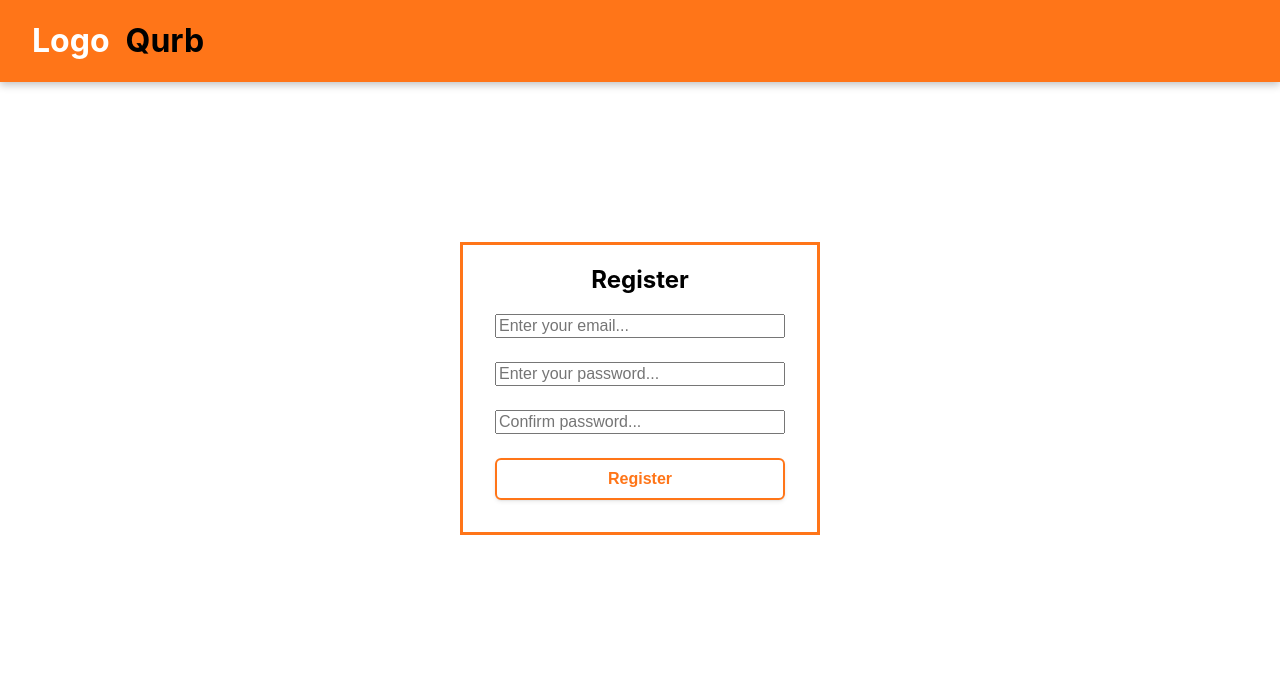
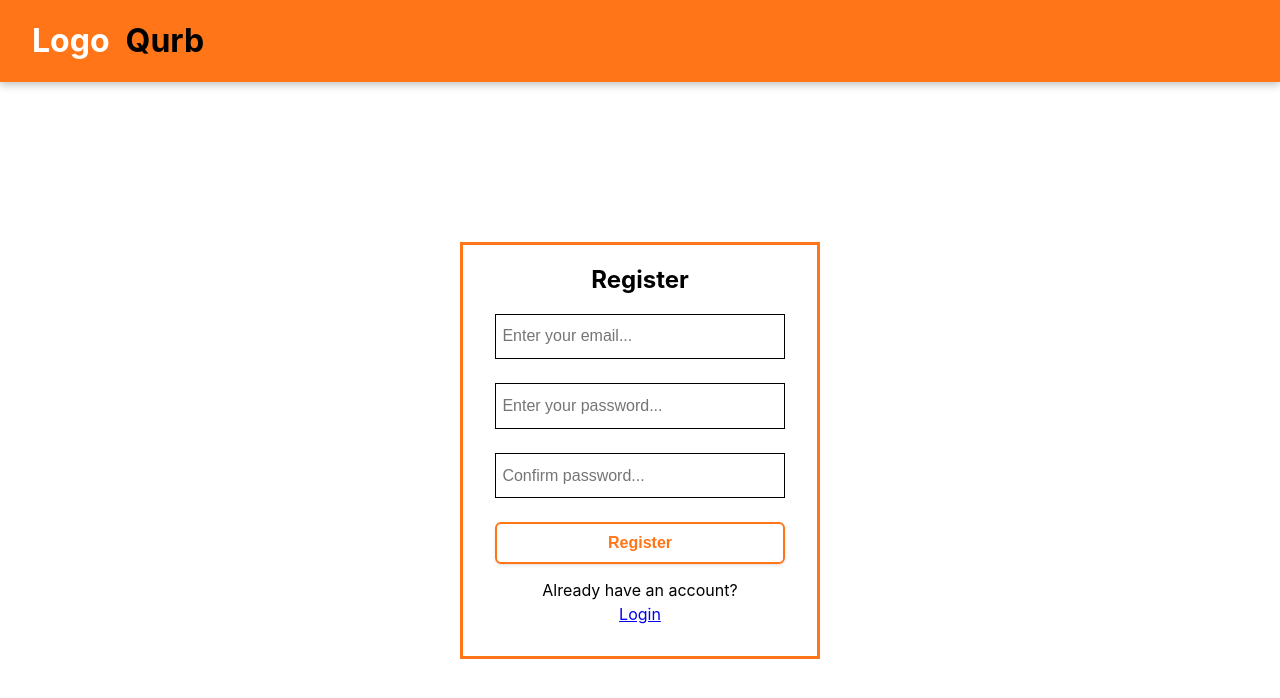
Before and after one commit to martinivnv/3a04-taxi-app, a React (Create React App) app in the folder client/: page / in a window 1280 px wide. Shown: the top 698 px of the page. Built offline with nearby package versions, Linux system fonts and the light colour scheme.

Commit message:
Added react router link

```diff
--- a/client/package.json
+++ b/client/package.json
@@ -8,6 +8,7 @@
     "@testing-library/user-event": "^13.5.0",
     "react": "^18.2.0",
     "react-dom": "^18.2.0",
+    "react-router-dom": "^6.10.0",
     "react-scripts": "5.0.1",
     "web-vitals": "^2.1.4"
   },
--- a/client/src/App.js
+++ b/client/src/App.js
@@ -1,3 +1,4 @@
+import { BrowserRouter } from "react-router-dom";
 import "./App.css";
 import Login from "./components/login/Login";
 import Register from "./components/register/Register";
@@ -5,7 +6,9 @@ import Register from "./components/register/Register";
 function App() {
 	return (
 		<div className="App">
-			<Register />
+			<BrowserRouter>
+				<Register />
+			</BrowserRouter>
 		</div>
 	);
 }
--- a/client/src/components/register/Register.js
+++ b/client/src/components/register/Register.js
@@ -1,5 +1,6 @@
 import { useState } from "react";
 import PageTemplate from "../pageTemplate/PageTemplate";
+import { Link } from "react-router-dom";
 
 const Register = () => {
 	const [email, setEmail] = useState("");
@@ -66,6 +67,8 @@ const Register = () => {
 						Register
 					</button>
 				</form>
+				<p style={{ marginBottom: "0.2em" }}>Already have an account?</p>
+				<Link to="/login">Login</Link>
 			</div>
 		</PageTemplate>
 	);
--- a/client/src/index.css
+++ b/client/src/index.css
@@ -32,3 +32,8 @@ button:hover {
 	background-color: #ff7518;
 	color: #fff;
 }
+
+input {
+	padding: 0.8em 0.4em;
+	border: 1px solid black;
+}
```
Also changed, not shown: 1 other file (tests, documents, lock files or other folders).
